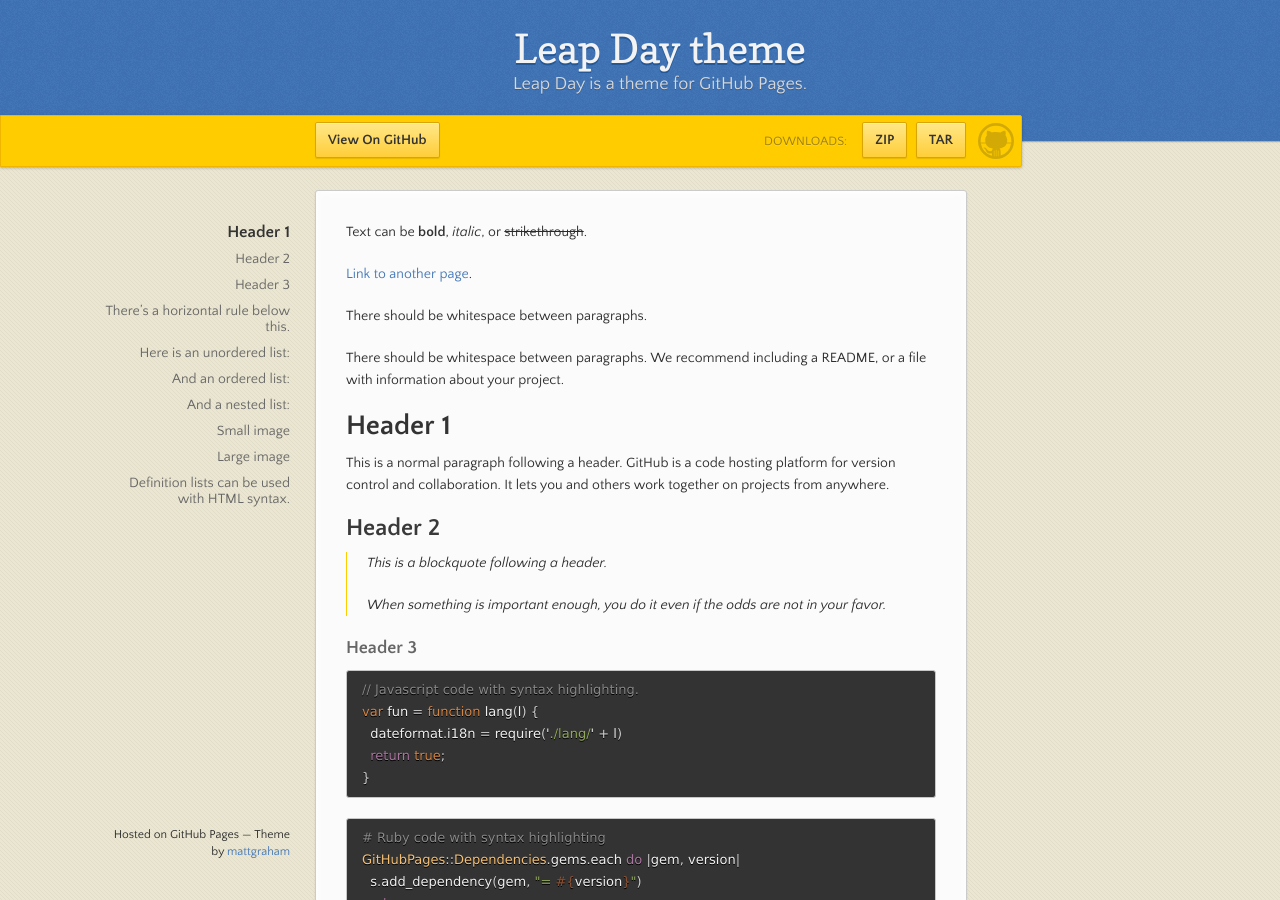
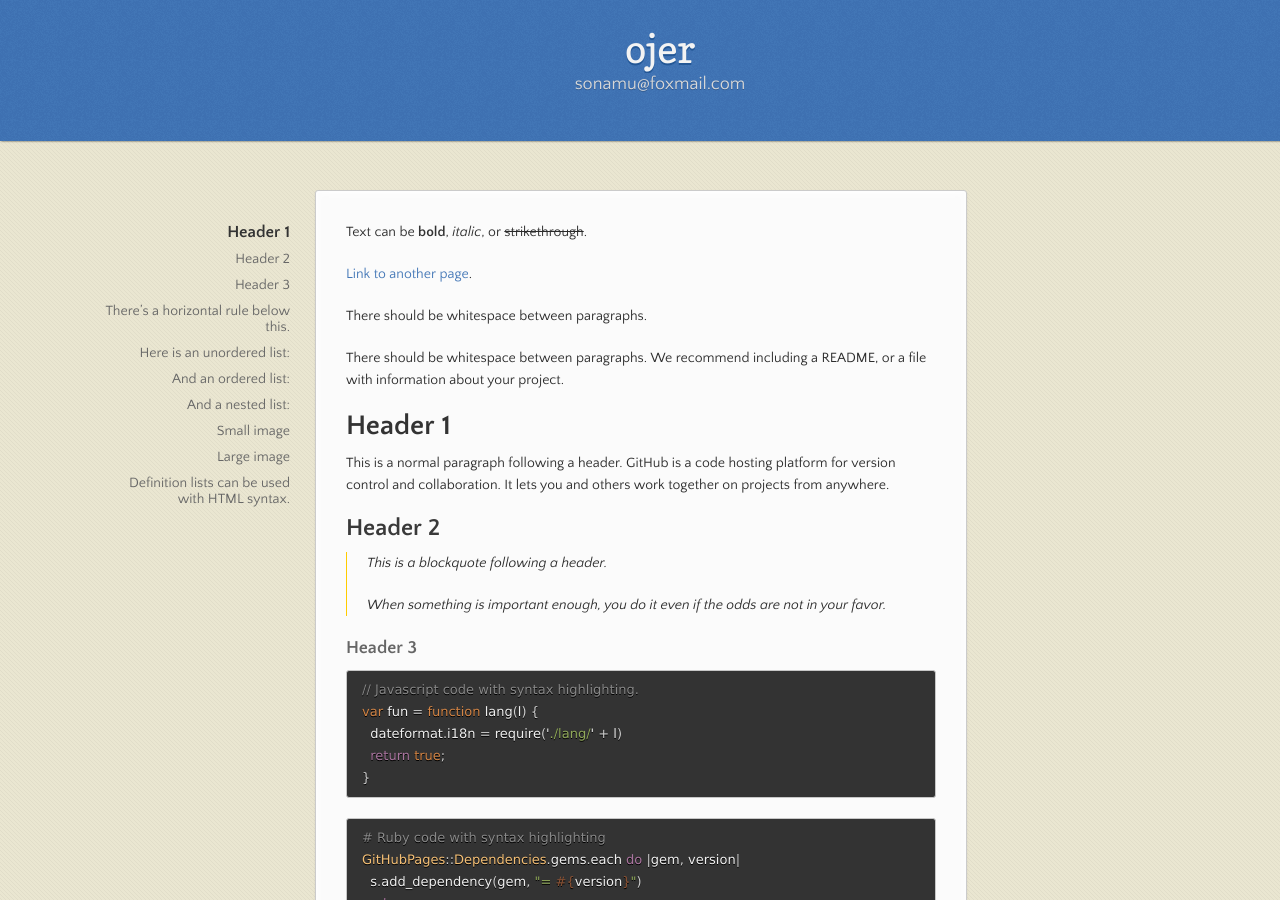
Before and after one commit to ojer/ojer.github.io, a Jekyll site: the page built from index.md, in a window 1280 px wide and 900 px high. Built offline with Jekyll 4.4.1, drawn with Linux system fonts in a browser that asks for light colours.

Commit message:
'update'

```diff
--- a/_config.yml
+++ b/_config.yml
@@ -1,5 +1,8 @@
-title: Leap Day theme
-description: Leap Day is a theme for GitHub Pages.
-show_downloads: true
-google_analytics:
+lang: zh
+title: ojer
+description: sonamu@foxmail.com
+show_downloads: false
+google_analytics: false
 theme: jekyll-theme-leap-day
+github:
+    is_project_page: false
--- a/_layouts/default.html
+++ b/_layouts/default.html
@@ -22,11 +22,10 @@
         <p>{{ page.description | default: site.description | default: site.github.project_tagline }}</p>
       </header>
 
+      {% if site.show_downloads %}
       <div id="banner">
           <span id="logo"></span>
-
           <a href="{{ site.github.repository_url }}" class="button fork"><strong>View On GitHub</strong></a>
-        {% if site.show_downloads %}
           <div class="downloads">
               <span>Downloads:</span>
               <ul>
@@ -34,22 +33,20 @@
                   <li><a href="{{ site.github.tar_url }}" class="button">TAR</a></li>
               </ul>
           </div>
+      </div><!-- end banner -->
       {% endif %}
-      </div><!-- end banner -->
-
       <div class="wrapper">
           <nav>
               <ul></ul>
           </nav>
           <section>
               {{ content }}
-
           </section>
           <footer>
               {% if site.github.is_project_page %}
               <p>Project maintained by <a href="{{ site.github.owner_url }}">{{ site.github.owner_name }}</a></p>
+              <p><small>Hosted on GitHub Pages &mdash; Theme by <a href="https://twitter.com/mattgraham">mattgraham</a></small></p>
               {% endif %}
-        <p><small>Hosted on GitHub Pages &mdash; Theme by <a href="https://twitter.com/mattgraham">mattgraham</a></small></p>
           </footer>
       </div>
   </body>
```
Lines whose indentation alone changed are shown as unchanged.
